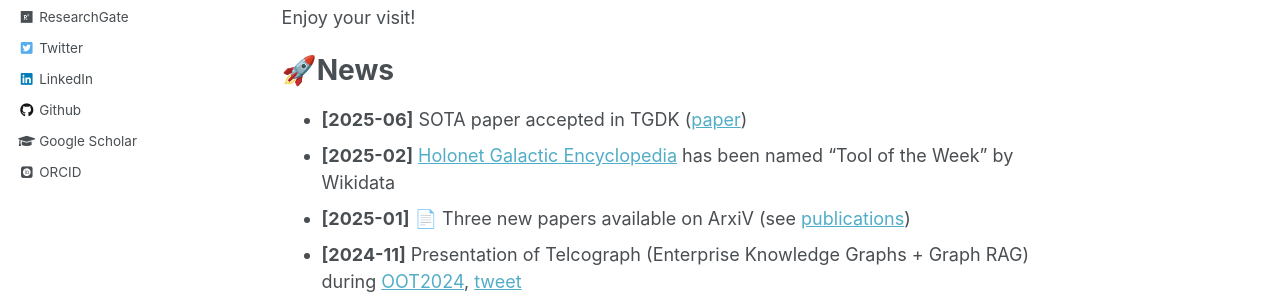
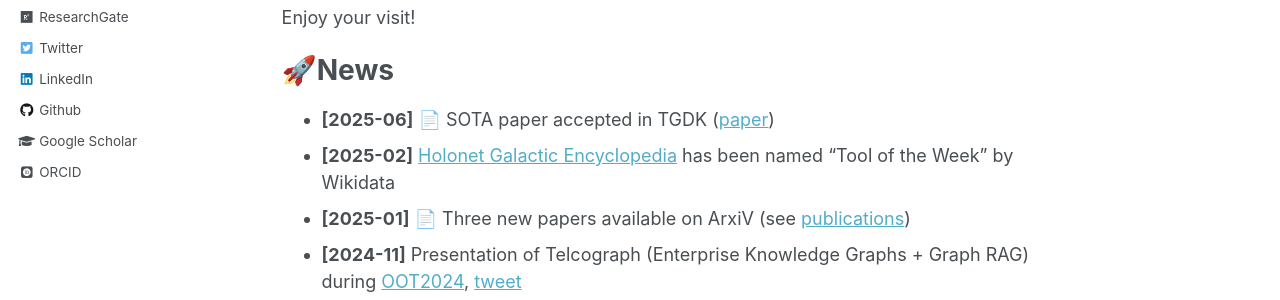
Before and after one commit to yoanchabot/yoanchabot.github.io, a Jekyll site: the page built from _pages/about.md, in a window 1280 px wide and 900 px high. Shown: the part 446-746 px from the top of the window. Built offline with Jekyll 4.4.1, drawn with Linux system fonts in a browser that asks for light colours; some web fonts are replaced.

```diff
--- a/_pages/about.md
+++ b/_pages/about.md
@@ -19,7 +19,7 @@ My research focuses on the use of **knowledge engineering** in different applica
 Enjoy your visit!
 
 # 🚀News
-* **[2025-06]** SOTA paper accepted in TGDK ([paper](https://yoanchabot.github.io/publications.html#tgdk_2024))
+* **[2025-06]** 📄 SOTA paper accepted in TGDK ([paper](https://yoanchabot.github.io/publications.html#tgdk_2024))
 * **[2025-02]** [Holonet Galactic Encyclopedia](https://holonetgalacticmap-frontend.vercel.app/) has been named "Tool of the Week" by Wikidata
 * **[2025-01]** 📄 Three new papers available on ArxiV (see [publications](https://yoanchabot.github.io/publications.html))
 * **[2024-11]** Presentation of Telcograph (Enterprise Knowledge Graphs + Graph RAG) during [OOT2024](https://hellofuture.orange.com/fr/opentech/), [tweet](https://x.com/yoan_chabot/status/1862224022504673423)
```
